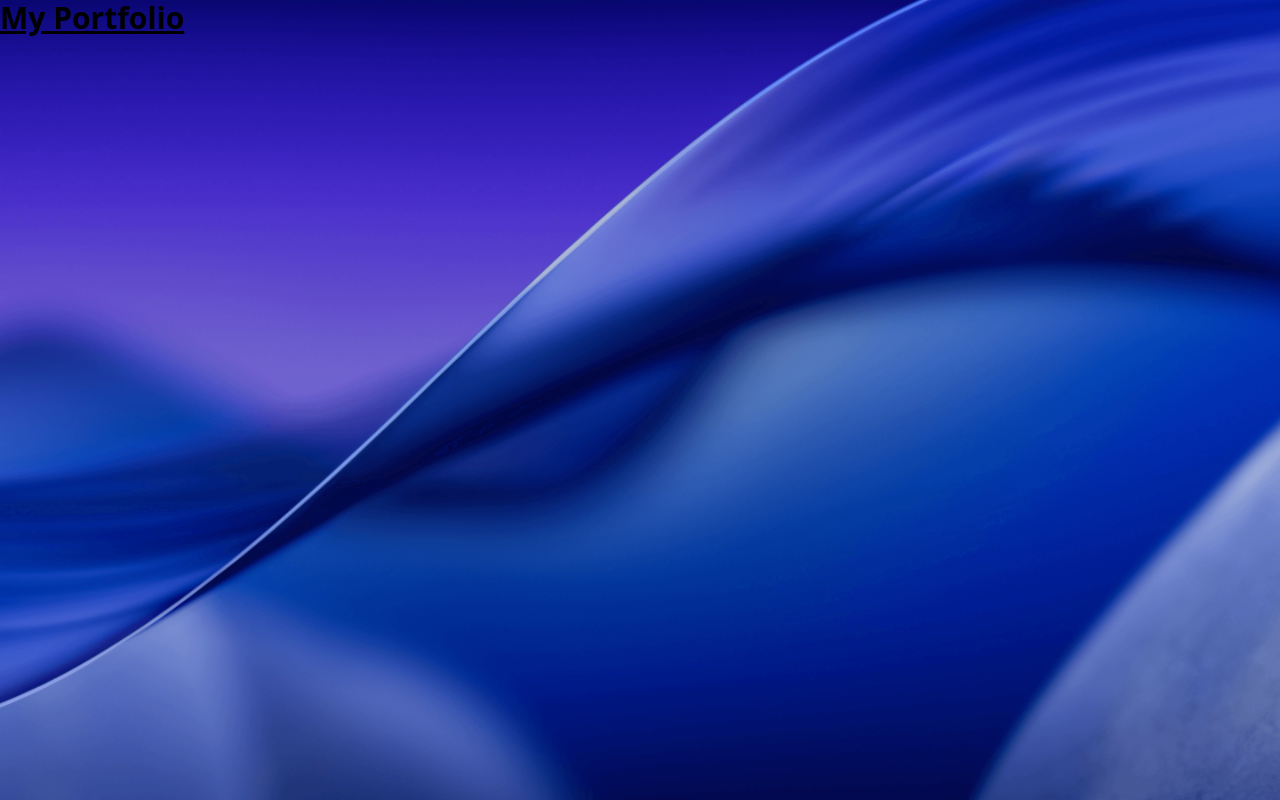
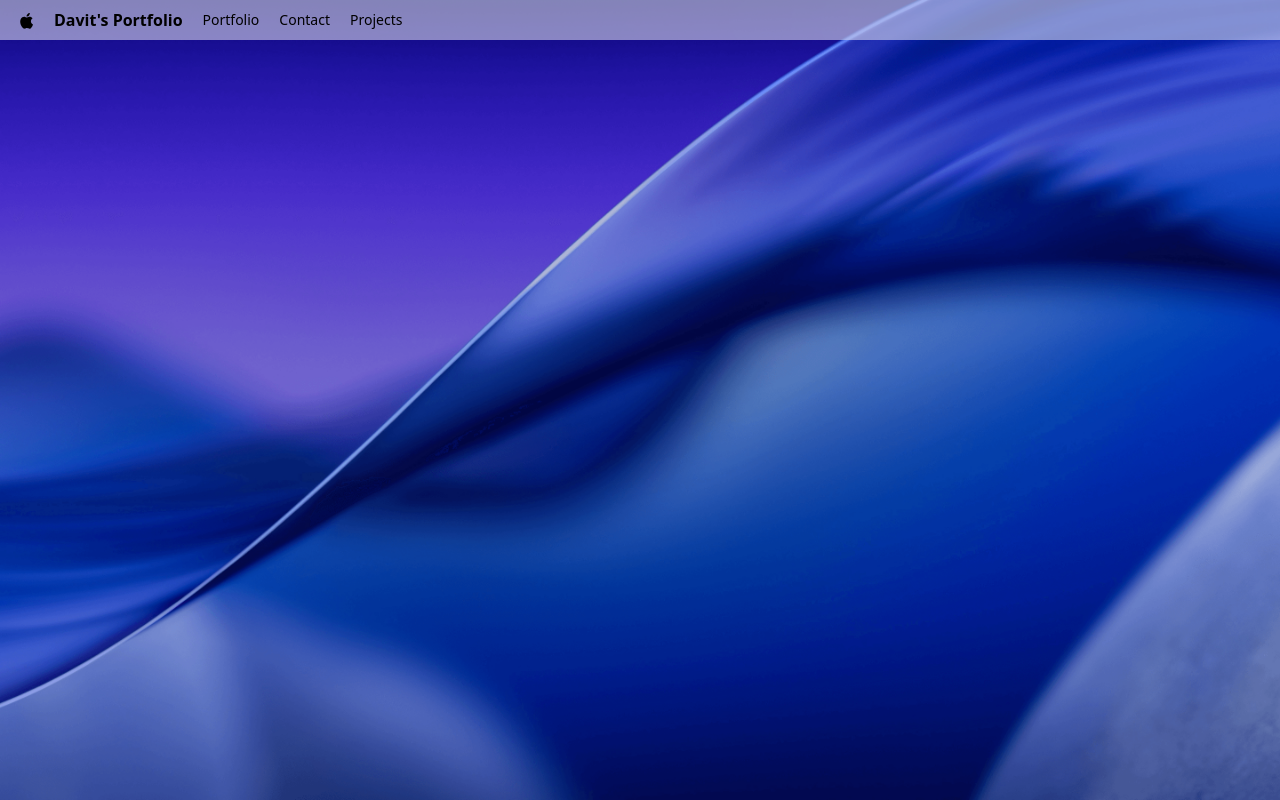
Before and after one commit to data98/portfolio-website, a React (Vite) app: page / in a window 1280 px wide. Built offline with nearby package versions, Linux system fonts and the light colour scheme; a web font is replaced by a local one.

Commit message:
initiated navbar components and defining intitial structure

```diff
--- a/src/App.jsx
+++ b/src/App.jsx
@@ -1,8 +1,10 @@
+import Navbar from "#components/Navbar"
+
 const App = () => {
   return (
-    <div>
-      <h1 class="text-3xl font-bold underline">My Portfolio</h1>
-    </div>
+    <main>
+      <Navbar />
+    </main>
   )
 }
 
--- /dev/null
+++ b/src/components/Navbar.jsx
@@ -0,0 +1,22 @@
+import { navLinks } from "#constants";
+
+const Navbar = () => {
+  return (
+    <nav>
+      <div>
+        <img src="/images/logo.svg" alt="logo" />
+        <p className="font-bold">Davit's Portfolio</p>
+
+        <ul>
+          {navLinks.map(({ id, name }) => (
+            <li key={id}>
+              <p>{name}</p>
+            </li>
+          ))}
+        </ul>
+      </div>
+    </nav>
+  );
+};
+
+export default Navbar;
--- /dev/null
+++ b/src/constants/index.js
@@ -0,0 +1,7 @@
+const navLinks = [
+  { id: 1, name: "Portfolio" },
+  { id: 2, name: "Contact" },
+  { id: 3, name: "Projects" },
+];
+
+export { navLinks };
```
